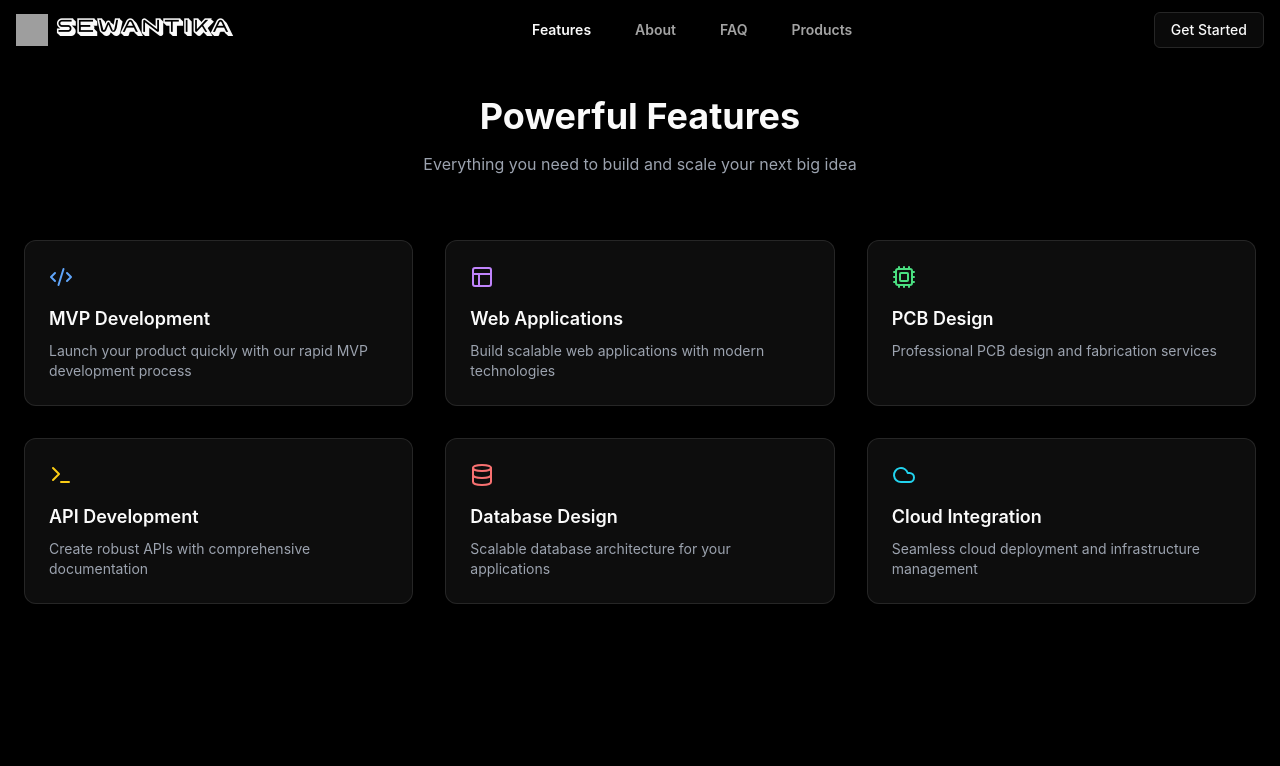
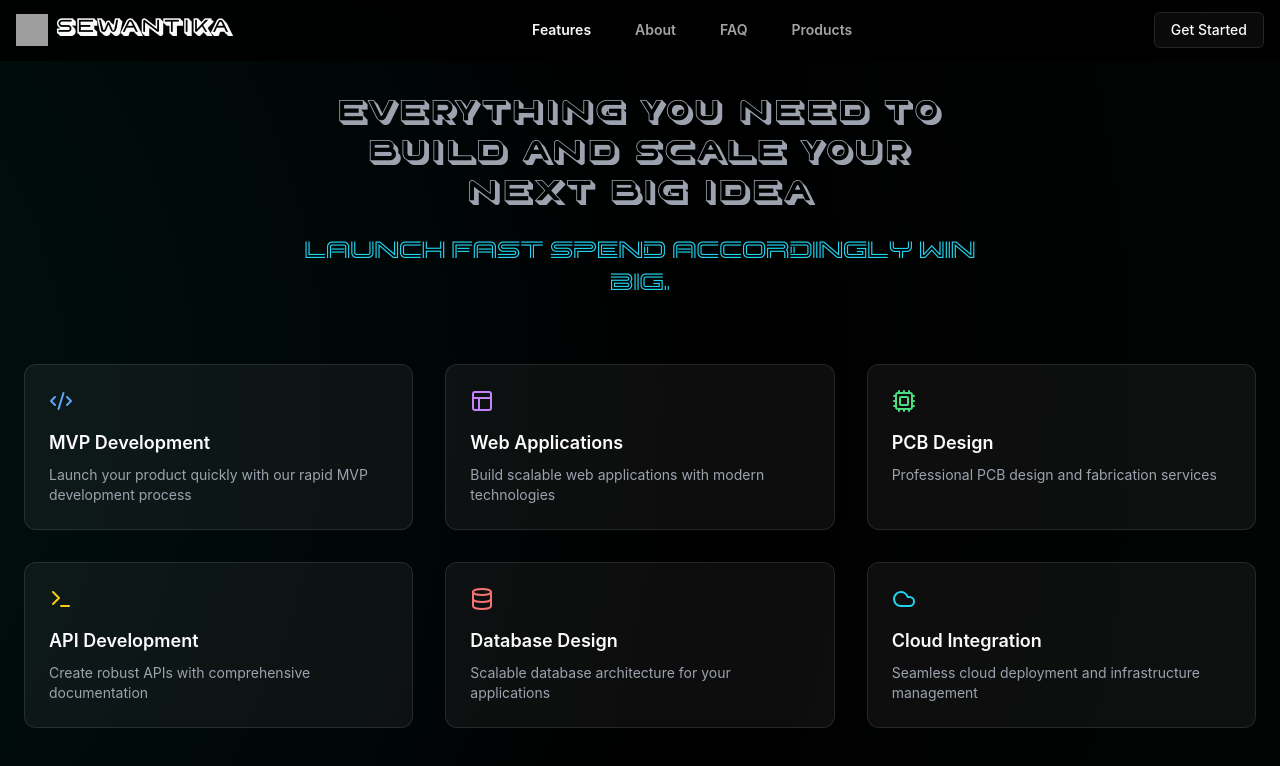
Before and after one commit to Asta1984/demosaas-crispy-guacamole, a React (Vite) app: page /features in a window 1280 px wide. Shown: the top 766 px of the page. Built offline with nearby package versions, Linux system fonts and the light colour scheme; grey boxes are pictures that could not be loaded.

Commit message:
13jan25 00:49

```diff
--- a/src/pages/Features.tsx
+++ b/src/pages/Features.tsx
@@ -7,7 +7,7 @@ const container = {
   show: {
     opacity: 1,
     transition: {
-      staggerChildren: 0.1,
+      staggerChildren: 0.2,
     },
   },
 };
@@ -23,7 +23,7 @@ export default function Features() {
       initial={{ opacity: 0 }}
       animate={{ opacity: 1 }}
       exit={{ opacity: 0 }}
-      className="min-h-screen bg-black pt-24"
+      className="absolute min-h-screen pt-24 inset-0"
     >
       <div className="container mx-auto px-6">
         <motion.div
@@ -32,10 +32,11 @@ export default function Features() {
           transition={{ delay: 0.2 }}
           className="text-center mb-16"
         >
-          <h1 className="text-4xl font-bold mb-4">Powerful Features</h1>
-          <p className="text-gray-400 max-w-2xl mx-auto">
+          <h1 className="text-gray-400 max-w-2xl mx-auto font-OnlinePrivileges text-2xl md:text-4xl">
             Everything you need to build and scale your next big idea
-          </p>
+          </h1>
+          <p className='font-Enterpriser  md:text-2xl text-cyan-400 max-w-2xl mx-auto mt-5'>
+          Launch fast spend accordingly win big.</p>
         </motion.div>
 
         <motion.div
```
